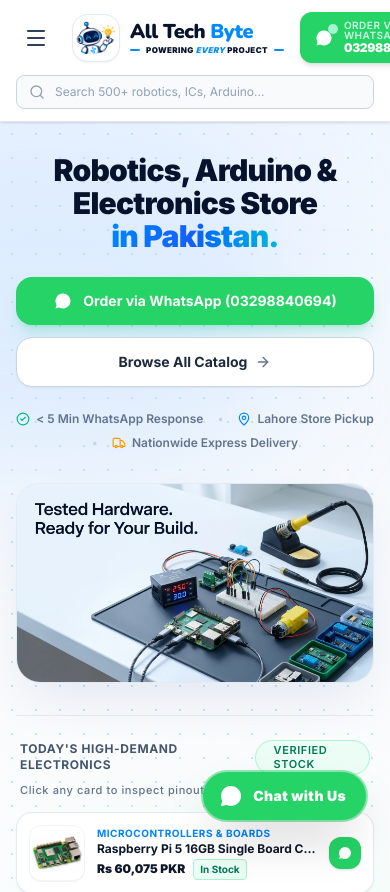
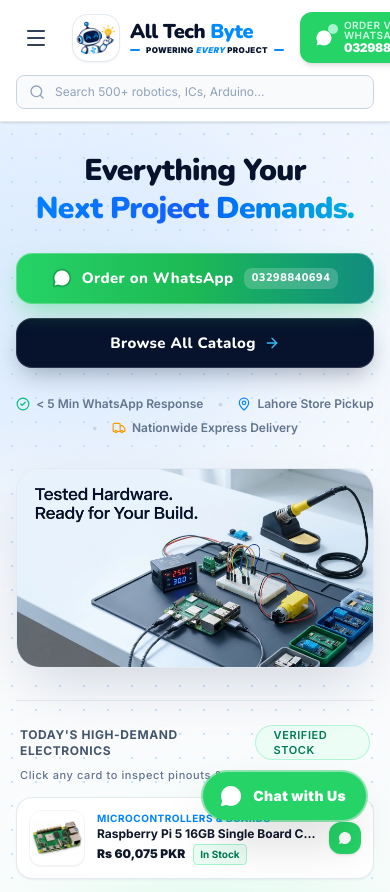
Before and after one commit to ItsMrAhmad/AllTechByte, a Next.js app: page / in a window 390 px wide. Shown: the top 892 px of the page. Built offline with nearby package versions, Linux system fonts and the light colour scheme.

Commit message:
feat(hero): enlarge workbench showcase, elevate CTA styling, and update headline

```diff
--- a/components/HeroBanner.tsx
+++ b/components/HeroBanner.tsx
@@ -24,42 +24,45 @@ export default function HeroBanner({ onQuickOrder }: HeroBannerProps) {
   ];
 
   return (
-    <section className="relative overflow-hidden bg-gradient-to-b from-[#F0F6FF] via-[#F8FAFC] to-white text-slate-900 py-8 md:py-12 lg:py-14 border-b border-slate-200/80 animate-fadeIn">
+    <section className="relative overflow-hidden bg-gradient-to-b from-[#F0F6FF] via-[#F8FAFC] to-white text-slate-900 py-8 md:py-10 lg:py-12 border-b border-slate-200/80 animate-fadeIn">
       {/* Subtle Ambient Background Gradients & Tech Dot Grid */}
       <div className="absolute inset-0 opacity-20 pointer-events-none bg-[radial-gradient(#0084FF_1px,transparent_1px)] [background-size:24px_24px]"></div>
       <div className="absolute top-0 right-1/4 w-[500px] h-[350px] bg-blue-200/40 rounded-full blur-3xl pointer-events-none"></div>
       <div className="absolute bottom-0 left-10 w-[350px] h-[250px] bg-emerald-100/60 rounded-full blur-3xl pointer-events-none"></div>
 
-      <div className="relative max-w-7xl mx-auto px-4 sm:px-6 lg:px-8">
+      <div className="relative max-w-[1380px] mx-auto px-4 sm:px-6 lg:px-8">
         <div className="grid grid-cols-1 lg:grid-cols-12 gap-8 lg:gap-10 items-center">
 
-          {/* Left Column: Bold Typography & Direct WhatsApp Action */}
-          <div className="lg:col-span-6 space-y-5 sm:space-y-6 text-center lg:text-left">
-            <h1 className="text-3xl sm:text-4xl md:text-5xl font-black tracking-tight leading-[1.1] text-[#07132D]">
-              Robotics, Arduino &amp; Electronics Store <br />
-              <span className="text-transparent bg-clip-text bg-gradient-to-r from-[#0084FF] via-blue-600 to-cyan-500">
-                in Pakistan.
+          {/* Left Column: Bold Typography & Styled Action Buttons */}
+          <div className="lg:col-span-5 space-y-6 text-center lg:text-left">
+            <h1 className="font-brand text-3xl sm:text-4xl xl:text-[46px] font-black tracking-tight leading-[1.12] text-[#07132D]">
+              Everything Your{' '}
+              <span className="block text-transparent bg-clip-text bg-gradient-to-r from-[#0084FF] via-blue-600 to-cyan-500 mt-1">
+                Next Project Demands.
               </span>
             </h1>
 
-            {/* Primary WhatsApp Action */}
-            <div className="flex flex-col sm:flex-row items-center justify-center lg:justify-start gap-3 pt-1">
+            {/* Elevated Dual CTAs */}
+            <div className="flex flex-col sm:flex-row lg:flex-col xl:flex-row items-stretch sm:items-center lg:items-stretch xl:items-center justify-center lg:justify-start gap-3.5 pt-1">
               <a
                 href={createGeneralInquiryUrl("Hero Crisp Light Order")}
                 target="_blank"
                 rel="noopener noreferrer"
-                className="w-full sm:w-auto inline-flex items-center justify-center gap-2.5 bg-[#25D366] hover:bg-[#1fb355] text-white px-6 py-3.5 rounded-2xl font-bold text-sm sm:text-base shadow-lg shadow-emerald-500/20 hover:shadow-emerald-500/30 transition-all transform hover:-translate-y-0.5 active:scale-95"
+                className="group relative inline-flex items-center justify-center gap-2.5 bg-gradient-to-r from-[#25D366] via-[#1DB954] to-[#128C7E] text-white px-5 py-3.5 rounded-2xl font-brand font-extrabold text-[15px] tracking-wide shadow-[0_10px_24px_-6px_rgba(37,211,102,0.5)] hover:shadow-[0_14px_28px_-6px_rgba(37,211,102,0.65)] ring-1 ring-inset ring-white/25 transition-all duration-200 transform hover:-translate-y-0.5 active:scale-[0.98] whitespace-nowrap"
               >
-                <MessageCircle className="w-5 h-5 fill-white stroke-[#25D366]" />
-                <span>Order via WhatsApp ({BRAND_INFO.phone})</span>
+                <MessageCircle className="w-5 h-5 fill-white stroke-[#16A34A] shrink-0 group-hover:scale-110 transition-transform" />
+                <span>Order on WhatsApp</span>
+                <span className="bg-white/20 backdrop-blur-xs text-white text-[11px] font-bold px-2 py-0.5 rounded-lg tracking-wider">
+                  {BRAND_INFO.phone}
+                </span>
               </a>
 
               <a
                 href="#products-section"
-                className="w-full sm:w-auto inline-flex items-center justify-center gap-2 px-5 py-3.5 rounded-2xl font-bold text-sm sm:text-base transition-colors bg-white hover:bg-slate-50 text-slate-800 border border-slate-300 shadow-xs"
+                className="group inline-flex items-center justify-center gap-2 bg-[#07132D] hover:bg-[#0B2354] text-white px-6 py-3.5 rounded-2xl font-brand font-extrabold text-[15px] tracking-wide shadow-[0_10px_24px_-6px_rgba(7,19,45,0.35)] hover:shadow-[0_14px_28px_-6px_rgba(0,132,255,0.35)] ring-1 ring-inset ring-white/15 hover:ring-[#0084FF]/50 transition-all duration-200 transform hover:-translate-y-0.5 active:scale-[0.98] whitespace-nowrap"
               >
                 <span>Browse All Catalog</span>
-                <ArrowRight className="w-4 h-4 text-slate-500" />
+                <ArrowRight className="w-4 h-4 text-[#38BDF8] group-hover:translate-x-1 transition-transform shrink-0" />
               </a>
             </div>
 
@@ -82,15 +85,15 @@ export default function HeroBanner({ onQuickOrder }: HeroBannerProps) {
             </div>
           </div>
 
-          {/* Right Column: Concept 3 Maker Workbench Showcase */}
-          <div className="lg:col-span-6">
-            <div className="relative aspect-[1376/768] w-full rounded-3xl overflow-hidden shadow-2xl shadow-blue-900/10 border border-slate-200/90 bg-white group">
+          {/* Right Column: Large Concept 3 Maker Workbench Showcase */}
+          <div className="lg:col-span-7">
+            <div className="relative aspect-[1376/768] w-full rounded-3xl overflow-hidden shadow-[0_24px_60px_-15px_rgba(11,30,72,0.18)] border border-slate-200/90 bg-white group">
               <Image
                 src="/hero-workbench.webp"
                 alt="All Tech Byte Maker Workbench — Tested Hardware Ready for Your Build"
                 fill
                 priority
-                sizes="(max-width: 1024px) 100vw, 620px"
+                sizes="(max-width: 1024px) 100vw, 820px"
                 className="object-cover group-hover:scale-[1.02] transition-transform duration-500"
               />
             </div>
```
